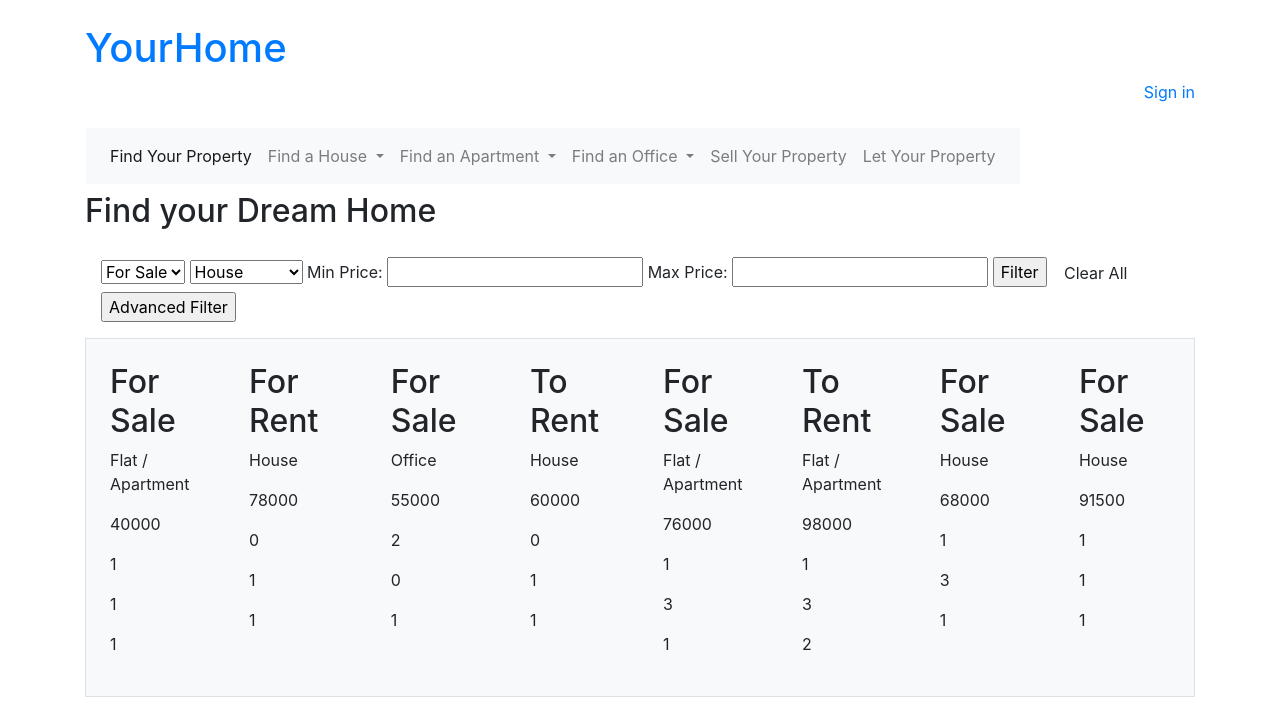
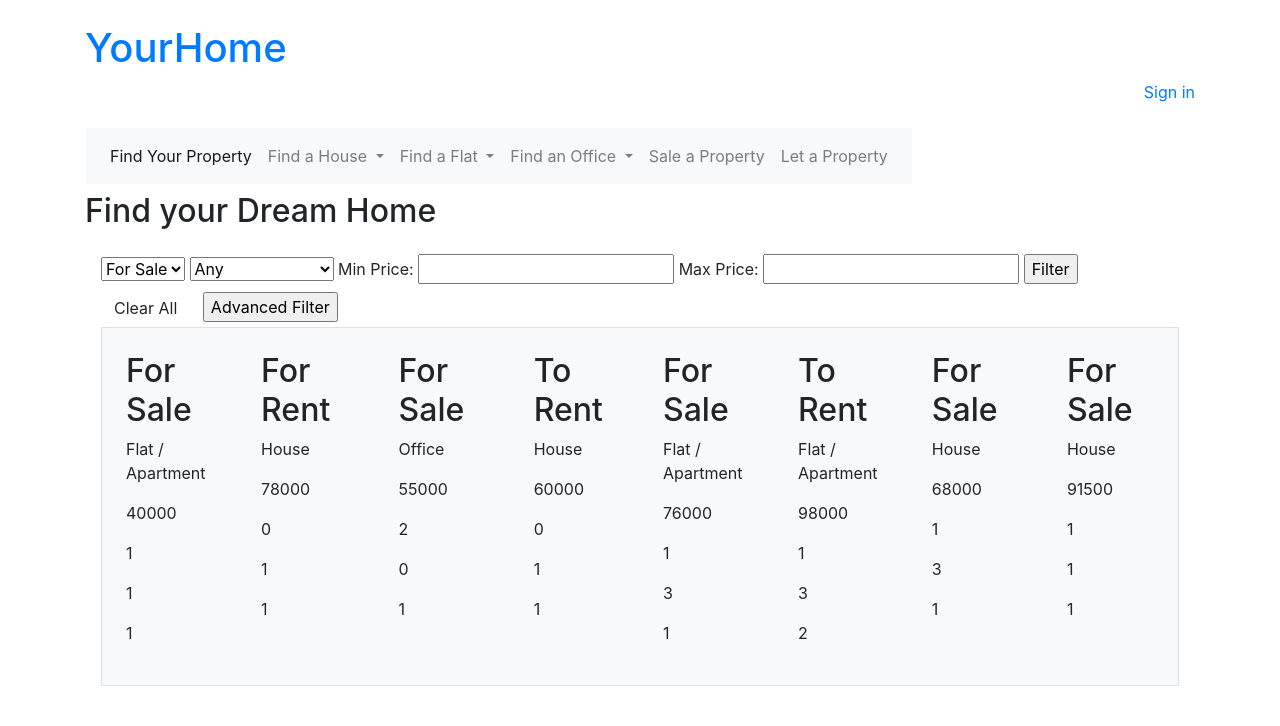
Before and after one commit to LitGreen/yourhome, a Django app: page / in a window 1280 px wide. Shown: the top 726 px of the page. Run offline with Django 5.2, Linux system fonts and the light colour scheme; data comes from the database, SQL or seed files in the repository; both versions use the stored data as it was after the commit; some libraries are stand-ins or nearby versions.

Commit message:
Property model and templates update with new filter options

```diff
--- a/templates/navbar.html
+++ b/templates/navbar.html
@@ -26,7 +26,7 @@
                     <a class="nav-link active" href="/">Find Your Property</a>
                 </li>
                 <li class="nav-item dropdown">
-                    <a class="nav-link dropdown-toggle" href="#" id="navbarDropdown" role="button"
+                    <a class="nav-link dropdown-toggle" href="{% url 'filtered_properties' property_type_slug='default_property_type' advert_type_slug='default_advert_type' %}" id="navbarDropdown" role="button"
                         data-toggle="dropdown" aria-haspopup="true" aria-expanded="false">
                         Find a House
                     </a>
@@ -39,13 +39,13 @@
                 <li class="nav-item dropdown">
                     <a class="nav-link dropdown-toggle" href="#" id="navbarDropdown" role="button"
                         data-toggle="dropdown" aria-haspopup="true" aria-expanded="false">
-                        Find an Apartment
+                        Find a Flat
                     </a>
                     <div class="dropdown-menu" aria-labelledby="navbarDropdown">
-                        <a class="dropdown-item" href="{% url 'filtered_properties' 'apartment' 'for-sale' %}">For
+                        <a class="dropdown-item" href="{% url 'filtered_properties' 'Flat / Apartment'|slugify 'for-sale' %}">For
                             Sale</a>
                         <div class="dropdown-divider"></div>
-                        <a class="dropdown-item" href="{% url 'filtered_properties' 'apartment' 'to-rent' %}">To
+                        <a class="dropdown-item" href="{% url 'filtered_properties' 'Flat / Apartment'|slugify 'to-rent' %}">To
                             Rent</a>
                     </div>
                 </li>
@@ -61,10 +61,10 @@
                     </div>
                 </li>
                 <li class="nav-item">
-                    <a class="nav-link" href="#">Sell Your Property</a>
+                    <a class="nav-link" href="#">Sale a Property</a>
                 </li>
                 <li class="nav-item">
-                    <a class="nav-link" href="#">Let Your Property</a>
+                    <a class="nav-link" href="#">Let a Property</a>
                 </li>
             </ul>
         </div>
--- a/yourhome/forms.py
+++ b/yourhome/forms.py
@@ -2,18 +2,14 @@ from .models import Property
 from django import forms
 
 
-class MultiselectFilterForm(forms.ModelForm):
+class MultiselectFilterForm(forms.Form):
+    advert_type = forms.ChoiceField(choices=(Property.AdvertType.choices), required=False)
+    property_type = forms.ChoiceField(choices=[('Any', 'Any')] + list(Property.PropertyType.choices), required=False)
     price_gt = forms.IntegerField(min_value=0, required=False)
     price_lt = forms.IntegerField(min_value=0, required=False)
     total_floors = forms.MultipleChoiceField(choices=Property.TotalFloors.choices, required=False)
     bedrooms = forms.MultipleChoiceField(choices=Property.Bedrooms.choices, required=False)
     bathrooms = forms.MultipleChoiceField(choices=Property.Bathrooms.choices, required=False)
-
-
-
-    class Meta:
-        model = Property
-        fields = ('advert_type', 'property_type')
 
 
     def __init__(self, *args, **kwargs):
--- a/yourhome/models.py
+++ b/yourhome/models.py
@@ -24,8 +24,9 @@ class Property(TimeStampedUUIDModel):
 
     class PropertyType(models.TextChoices):
         HOUSE = "House", _("House")
-        APARTMENT = "Apartment", _("Apartment")
+        FLAT = "Flat / Apartment", _("Flat / Apartment")
         OFFICE = "Office", _("Office")
+        BUNGALOW = "Bungalow", _("Bungalow")
         WAREHOUSE = "Warehouse", _("Warehouse")
         COMMERCIAL = "Commercial", _("Commercial")
         OTHER = "Other", _("Other")
@@ -63,7 +64,6 @@ class Property(TimeStampedUUIDModel):
     )
 
     class TotalFloors(models.TextChoices):
-        ZERO = "0", _("0")
         ONE = "1", _("1")
         TWO = "2", _("2")
         THREE = "3", _("3")
@@ -73,7 +73,6 @@ class Property(TimeStampedUUIDModel):
 
     class Bedrooms(models.TextChoices):
         STUDIO = "Studio",  _("Studio")
-        ZERO = "0", _("0")
         ONE = "1", _("1")
         TWO = "2", _("2")
         THREE = "3", _("3")
@@ -100,14 +99,14 @@ class Property(TimeStampedUUIDModel):
         verbose_name=_("Property Type"),
         max_length=50,
         choices=PropertyType.choices,
-        default=PropertyType.OTHER,
+         default=PropertyType.HOUSE,
     )
 
     total_floors = models.CharField(
         verbose_name=_("Total Floors"),
         max_length=50,
         choices=TotalFloors.choices,
-        default=TotalFloors.ZERO,
+        default=TotalFloors.ONE,
     )
 
     bedrooms = models.CharField(
--- a/yourhome/templates/yourhome/home.html
+++ b/yourhome/templates/yourhome/home.html
@@ -15,6 +15,7 @@
                 {% endfor %}
             </select>
             <select name="property_type">
+                <option value="" {% if not request.GET.property_type %}selected{% endif %}>Any</option>
                 {% for value, display in property_type_choices %}
                 <option value="{{ value }}" {% if value == request.GET.property_type %}selected{% endif %}>{{ display }}</option>
                 {% endfor %}
@@ -26,17 +27,15 @@
             {% if messages %}
             <ul class="messages">
                 {% for message in messages %}
-                    <li{% if message.tags %} class="{{ message.tags }}"{% endif %}>{{ message }}</li>
+                <li{% if message.tags %} class="{{ message.tags }}" {% endif %}>{{ message }}</li>
                     {% endfor %}
             </ul>
             {% endif %}
 
             <input type="submit" value="Filter">
             <a class="btn ml-auto mr-2" href="{% url 'home' %}"> Clear All </a>
-            <input type="submit" value="Advanced Filter" formaction="{% url 'filtered_properties' form.advert_type.value form.property_type.value %}">
-        </form>
-
-    </div>
+            <input type="submit" value="Advanced Filter"
+                formaction="{% url 'filtered_properties' property_type_slug='default_property_type' advert_type_slug='default_advert_type' %}">
             <div class="row justify-content-start mx-md-n5">
                 <div class="property-gallery col justify-content-start px-md-5">
                     <div class="d-flex border bg-light">
--- a/yourhome/urls.py
+++ b/yourhome/urls.py
@@ -4,6 +4,6 @@ from . import views
 
 urlpatterns = [
     path('', views.home, name="home"),
-    path('multiselect_filter/', views.multiselectFilter, name="multiselect_filter"),
-    path('filtered_properties/<str:property_type_slug>/<str:advert_type_slug>/', views.multiselectFilter, name="filtered_properties"),
+    path('filtered_properties/<str:property_type_slug>/<str:advert_type_slug>', views.multiselectFilter, name='filtered_properties'),
+
     ]
--- a/yourhome/views.py
+++ b/yourhome/views.py
@@ -18,7 +18,7 @@ def home(request):
 
     if advert_type:
         queryset = queryset.filter(advert_type=advert_type)
-    if property_type:
+    if property_type and property_type != 'Any':
         queryset = queryset.filter(property_type=property_type)
     if price_min.isdigit() and price_max.isdigit():
         if int(price_min) <= int(price_max):
@@ -47,14 +47,31 @@ def home(request):
 
 
 def multiselectFilter(request, advert_type_slug=None, property_type_slug=None):
-    advert_type = request.GET.get('advert_type')
-    property_type = request.GET.get('property_type')
-    total_floors = request.GET.getlist('total_floors')
-    total_floors = [int(floor) for floor in total_floors if floor.isdigit()]
-    bedrooms = request.GET.getlist('bedrooms')
-    bedrooms = [int(bedroom) for bedroom in bedrooms if bedroom.isdigit()]
-    bathrooms = request.GET.getlist('bathrooms')
-    bathrooms = [int(bathroom) for bathroom in bathrooms if bathroom.isdigit()]
+
+    property_type_map = {
+        'any': 'Any',
+        'house': 'House',
+        'flat-apartment': 'Flat / Apartment',
+        'office': 'Office',
+        'bungalow': 'Bungalow',
+        'warehouse': 'Warehouse',
+        'commercial': 'Commercial',
+        'other': 'Other',
+    }
+
+    advert_type_map = {
+        'for-sale': 'For Sale',
+        'to-rent': 'To Rent',
+    }
+
+    property_type = property_type_map.get(property_type_slug, request.GET.get('property_type'))
+    advert_type = advert_type_map.get(advert_type_slug, request.GET.get('advert_type'))
+
+    total_floors = [int(floor) for floor in request.GET.getlist('total_floors')]
+    bedrooms = [int(bedroom) for bedroom in request.GET.getlist('bedrooms')]
+    bathrooms = [int(bathroom) for bathroom in request.GET.getlist('bathrooms')]
+    price_gt = request.GET.get('price_gt', '')
+    price_lt = request.GET.get('price_lt', '')
 
     queryset = Property.objects.all()
 
@@ -64,82 +81,25 @@ def multiselectFilter(request, advert_type_slug=None, property_type_slug=None):
         queryset = queryset.filter(bedrooms__in=bedrooms)
     if bathrooms:
         queryset = queryset.filter(bathrooms__in=bathrooms)
-
-    form = MultiselectFilterForm(request.GET or None)
-
-    advert_type_map = {
-        'to-rent': 'To Rent',
-        'for-sale': 'For Sale',
-    }
-
-    if advert_type_slug:
-        advert_type = advert_type_map.get(advert_type_slug)
-        if advert_type:
-            queryset = queryset.filter(advert_type=advert_type)
-
-    elif 'advert_type' in request.GET:
-        advert_type = request.GET.get('advert_type')
-        if advert_type:
-            queryset = queryset.filter(advert_type=advert_type)
-
-    property_type_map = {
-        'house': 'House',
-        'apartment': 'Apartment',
-        'office': 'Office',
-        'warehouse': 'Warehouse',
-        'commercial': 'Commercial',
-        'other': 'Other',
-    }
-
-    if property_type_slug:
-        property_type = property_type_map.get(property_type_slug)
-        if property_type:
-            queryset = queryset.filter(property_type=property_type)
-
-
-    elif 'property_type' in request.GET:
-        property_type = request.GET.get('property_type')
-        if property_type:
-            queryset = queryset.filter(property_type=property_type)
-
-    initial_data = {}
-    if property_type_slug:
-        initial_data['property_type'] = property_type
+    if property_type and property_type != 'Any':
+        queryset = queryset.filter(property_type=property_type)
     if advert_type:
-        initial_data['advert_type'] = advert_type
-
-
-    form = MultiselectFilterForm(request.GET or initial_data)
-    filter_form = PropertyFilter(request.GET, queryset=queryset)
-
-    if request.GET:
-        form = MultiselectFilterForm(request.GET or initial_data)
-        filter_form = PropertyFilter(request.GET, queryset=queryset)
-    else:
-        form = MultiselectFilterForm(initial={'property_type': property_type, 'advert_type': advert_type})
-        filter_form = PropertyFilter(queryset=queryset)
-
-    properties = filter_form.qs
-
-    price_gt = request.GET.get('price_gt', '')
-    price_lt = request.GET.get('price_lt', '')
-
+        queryset = queryset.filter(advert_type=advert_type)
     if price_gt.isdigit() and price_lt.isdigit():
         if int(price_gt) > int(price_lt):
             messages.error(request, 'Minimum price should not be greater than maximum price.')
-            properties = Property.objects.none()
+            queryset = Property.objects.none()
         else:
             queryset = queryset.filter(price__gte=price_gt, price__lte=price_lt)
-            filter_form = PropertyFilter(request.GET, queryset=queryset)
-            properties = filter_form.qs
 
-
+    form = MultiselectFilterForm(request.GET or {'property_type': property_type, 'advert_type': advert_type})
+    filter_form = PropertyFilter(request.GET, queryset=queryset)
 
 
     context = {
         'form': form,
         'filter_form': filter_form,
-        'properties': properties,
+        'properties': queryset,
         'advert_type_choices': Property.AdvertType.choices,
         'property_type_choices': Property.PropertyType.choices,
         'total_floors': total_floors,
```
Also changed, not shown: yourhome/templates/yourhome/filtered_properties.html (+3 -8 lines), db.sqlite3, yourhome/migrations/0006_alter_property_bedrooms_alter_property_property_type_and_more.py (added), yourhome/migrations/0007_alter_property_property_type.py (added). Lines whose indentation alone changed are shown as unchanged.
